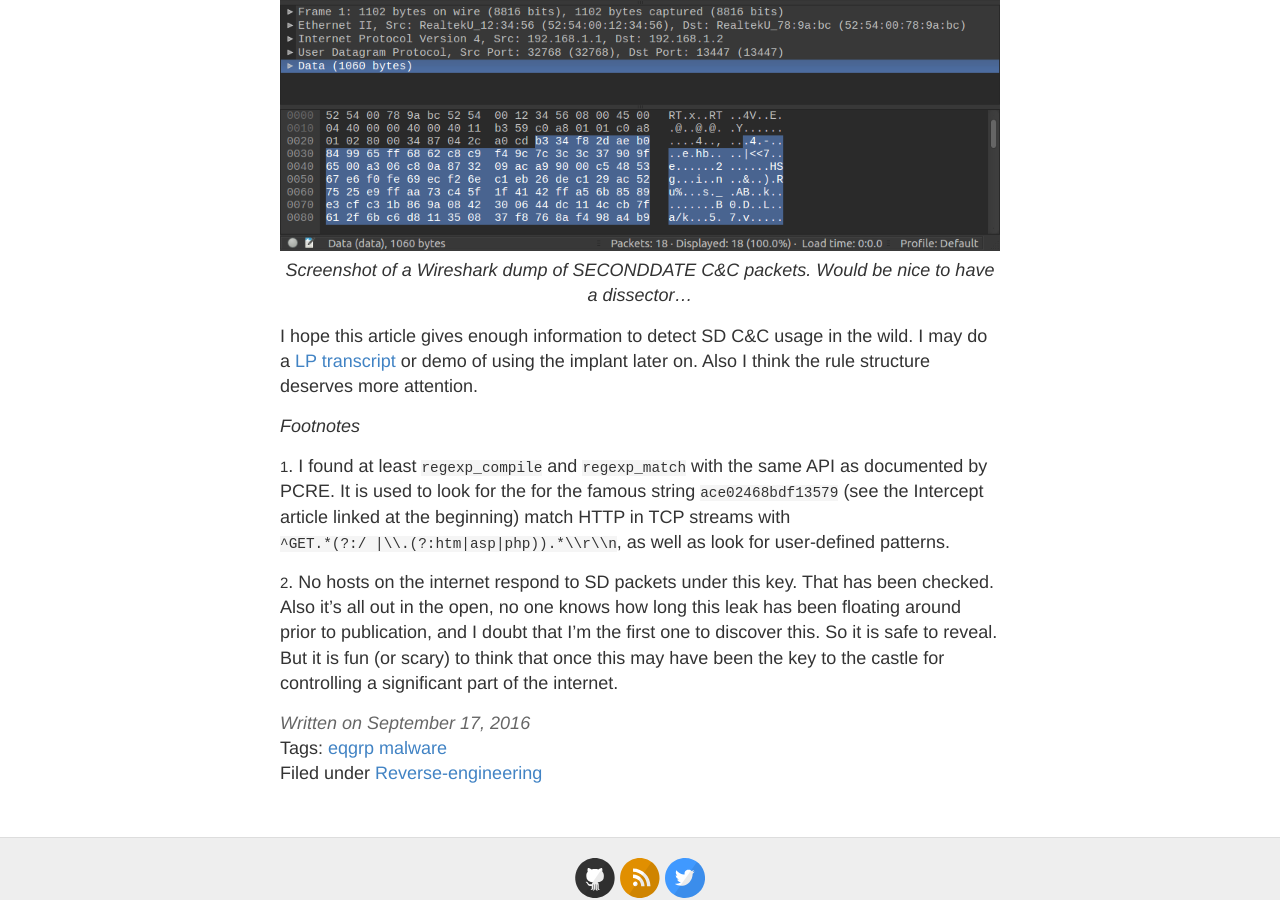
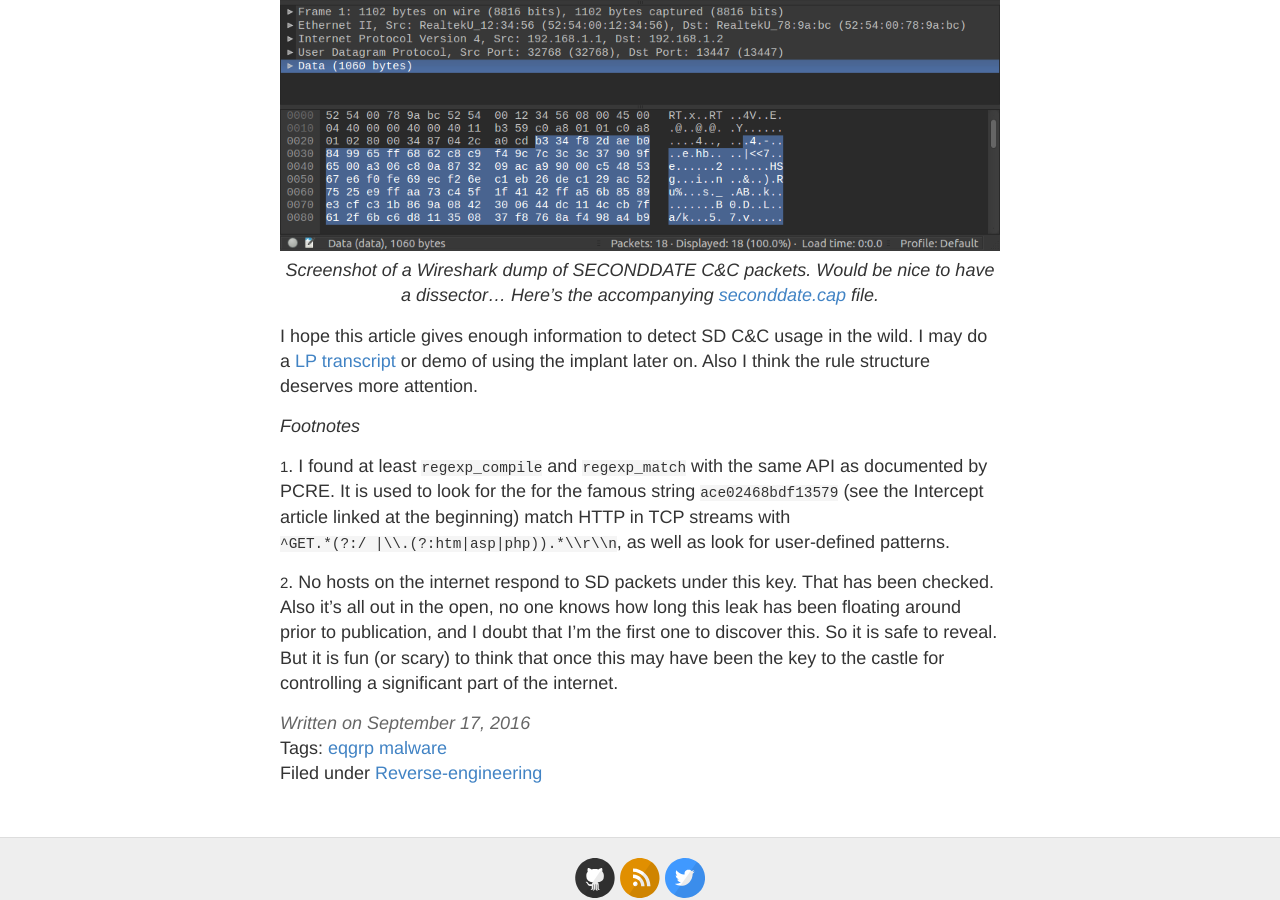
Before and after one commit to laanwj/laanwj.github.io, a Jekyll site: the page built from _posts/2016-09-17-seconddate-cnc.md, in a window 1280 px wide and 900 px high, scrolled down 4642 px. Built offline with Jekyll 4.4.1, drawn with Linux system fonts in a browser that asks for light colours.

Commit message:
add sd cap file

```diff
--- a/_posts/2016-09-17-seconddate-cnc.md
+++ b/_posts/2016-09-17-seconddate-cnc.md
@@ -194,7 +194,7 @@
 
 {: .center}
 ![Wireshark dump of SECONDDATE C&C packets]({{ site.baseurl }}/assets{{ page.id }}/wireshark.png "Wireshark dump of SECONDDATE C&C packets")
-*Screenshot of a Wireshark dump of SECONDDATE C&C packets. Would be nice to have a dissector...*
+*Screenshot of a Wireshark dump of SECONDDATE C&C packets. Would be nice to have a dissector... Here's the accompanying [seconddate.cap]({{ site.baseurl }}/assets{{ page.id }}/seconddate.cap) file.*
 
 I hope this article gives enough information to detect SD C&C usage in the wild. I may do a [LP transcript]({{
 site.baseurl }}/2016/09/09/blatsting-lp-transcript.html) or demo of using the implant later on. Also I think
```
Also changed, not shown: 1 other file.
